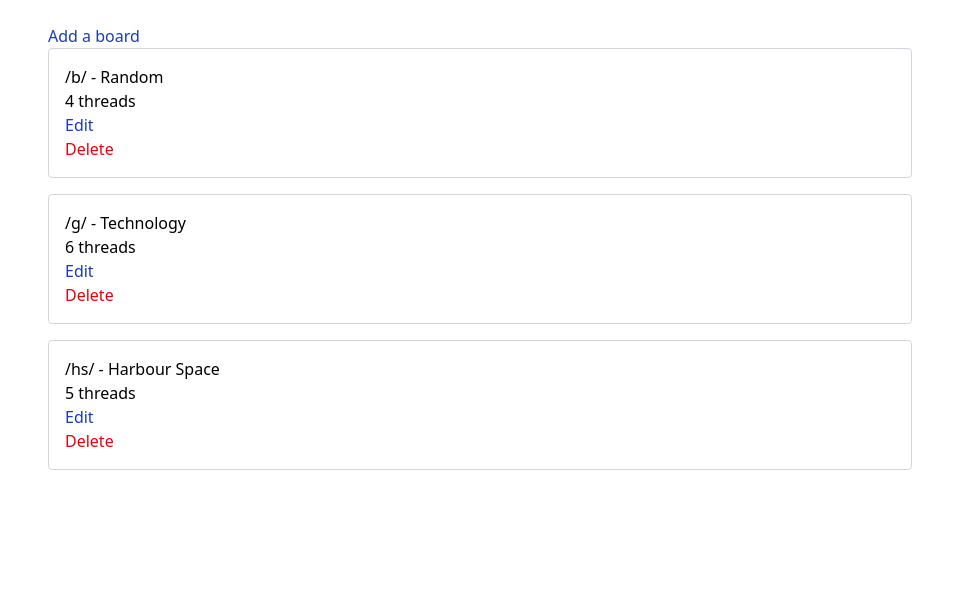
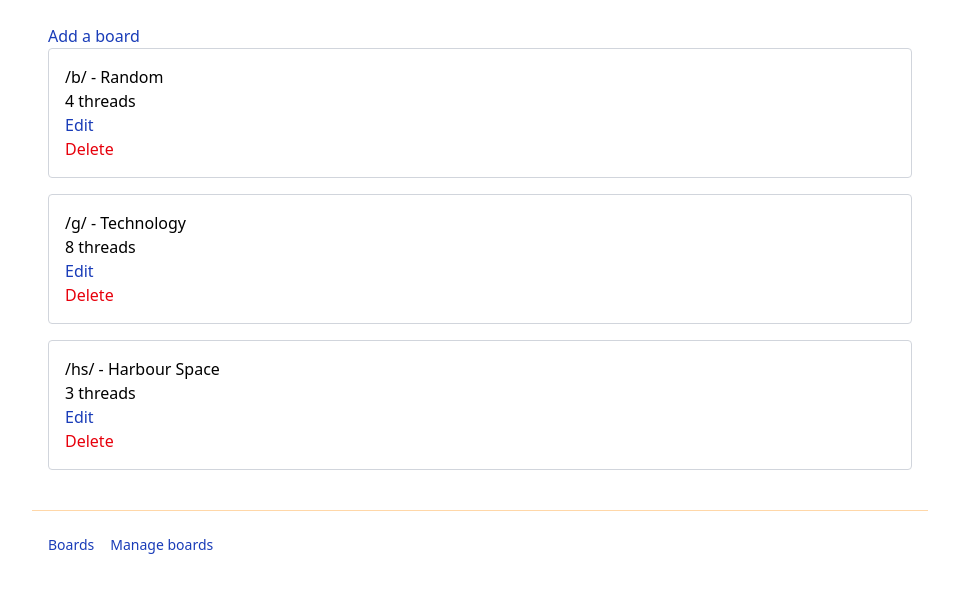
Before and after one commit to TheScreechingBagel/spacechan, a Laravel app: page /admin/boards in a window 1280 px wide. Shown: the part 55-648 px from the top of the page, without its empty margins (160-1119 px from the left). Run offline with Laravel 12, Linux system fonts and the light colour scheme; a user stored in the database is signed in; data comes from the database, SQL or seed files in the repository; some libraries are stand-ins or nearby versions.

Commit message:
add site footer with the menu

```diff
--- /dev/null
+++ b/resources/views/components/site-footer.blade.php
@@ -0,0 +1,9 @@
+@props(['menu'])
+
+<footer class="mx-auto max-w-4xl border-t border-orange-200 px-4 py-6 text-sm">
+    <nav class="flex gap-4">
+        @foreach ($menu as $label => $url)
+            <a href="{{ $url }}" class="text-blue-800 hover:underline">{{ $label }}</a>
+        @endforeach
+    </nav>
+</footer>
--- a/resources/views/components/site-layout.blade.php
+++ b/resources/views/components/site-layout.blade.php
@@ -28,5 +28,7 @@
     {{ $slot }}
 </main>
 
+<x-site-footer :menu="$menu"></x-site-footer>
+
 </body>
 </html>
```
